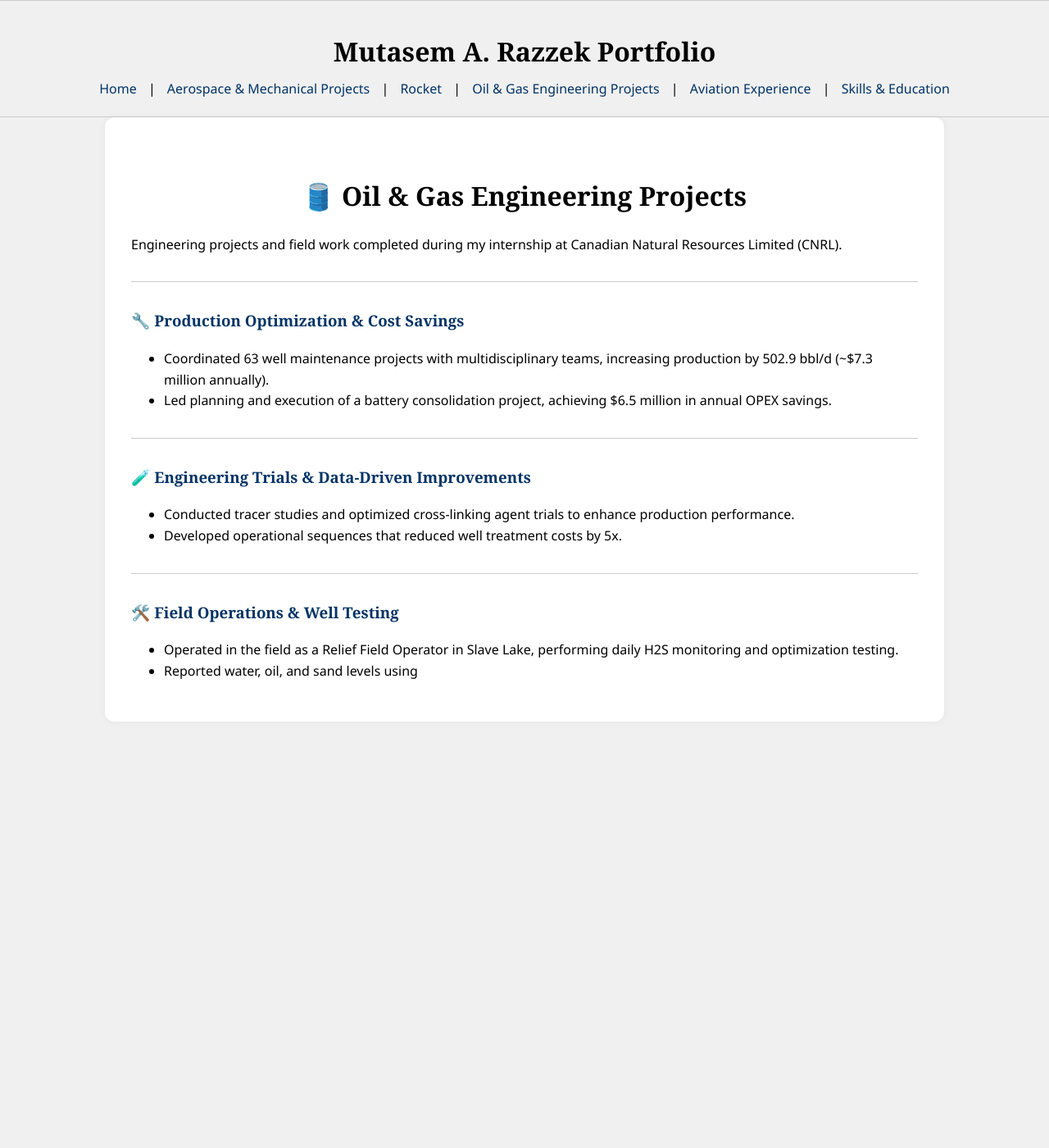
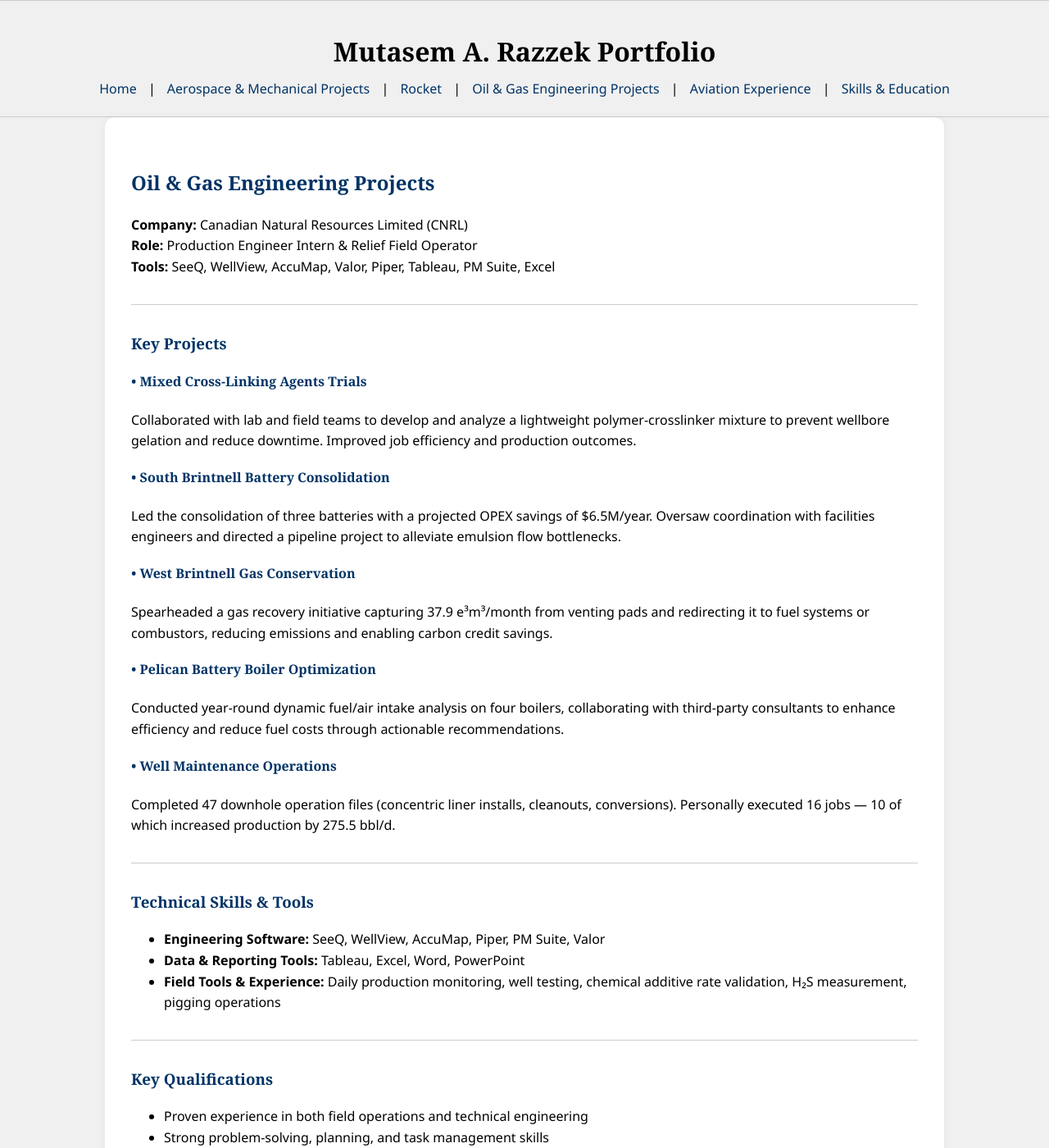
Before and after one commit to MutasemRazz/new-portfolio, a Jekyll site: the page built from oil-gas.md, in a window 1280 px wide and 1400 px high. Shown: the whole window at 82% size. Built offline with Jekyll 4.4.1, drawn with Linux system fonts in a browser that asks for light colours; some of the changed text lies outside the part shown.

Commit message:
Add Oil & Gas Engineering Projects section

```diff
--- a/oil-gas.md
+++ b/oil-gas.md
@@ -3,24 +3,44 @@ layout: default
 title: Oil & Gas Engineering Projects
 ---
 
-# 🛢️ Oil & Gas Engineering Projects
-
-Engineering projects and field work completed during my internship at Canadian Natural Resources Limited (CNRL).
+## Oil & Gas Engineering Projects
+**Company:** Canadian Natural Resources Limited (CNRL)
+**Role:** Production Engineer Intern & Relief Field Operator
+**Tools:** SeeQ, WellView, AccuMap, Valor, Piper, Tableau, PM Suite, Excel
 
 ---
 
-### 🔧 Production Optimization & Cost Savings
-- Coordinated 63 well maintenance projects with multidisciplinary teams, increasing production by 502.9 bbl/d (~$7.3 million annually).
-- Led planning and execution of a battery consolidation project, achieving $6.5 million in annual OPEX savings.
+### Key Projects
+
+#### • Mixed Cross-Linking Agents Trials
+Collaborated with lab and field teams to develop and analyze a lightweight polymer-crosslinker mixture to prevent wellbore gelation and reduce downtime. Improved job efficiency and production outcomes.
+
+#### • South Brintnell Battery Consolidation
+Led the consolidation of three batteries with a projected OPEX savings of $6.5M/year. Oversaw coordination with facilities engineers and directed a pipeline project to alleviate emulsion flow bottlenecks.
+
+#### • West Brintnell Gas Conservation
+Spearheaded a gas recovery initiative capturing 37.9 e³m³/month from venting pads and redirecting it to fuel systems or combustors, reducing emissions and enabling carbon credit savings.
+
+#### • Pelican Battery Boiler Optimization
+Conducted year-round dynamic fuel/air intake analysis on four boilers, collaborating with third-party consultants to enhance efficiency and reduce fuel costs through actionable recommendations.
+
+#### • Well Maintenance Operations
+Completed 47 downhole operation files (concentric liner installs, cleanouts, conversions). Personally executed 16 jobs — 10 of which increased production by 275.5 bbl/d.
 
 ---
 
-### 🧪 Engineering Trials & Data-Driven Improvements
-- Conducted tracer studies and optimized cross-linking agent trials to enhance production performance.
-- Developed operational sequences that reduced well treatment costs by 5x.
+### Technical Skills & Tools
+
+- **Engineering Software:** SeeQ, WellView, AccuMap, Piper, PM Suite, Valor
+- **Data & Reporting Tools:** Tableau, Excel, Word, PowerPoint
+- **Field Tools & Experience:** Daily production monitoring, well testing, chemical additive rate validation, H₂S measurement, pigging operations
 
 ---
 
-### 🛠️ Field Operations & Well Testing
-- Operated in the field as a Relief Field Operator in Slave Lake, performing daily H2S monitoring and optimization testing.
-- Reported water, oil, and sand levels using
+### Key Qualifications
+
+- Proven experience in both field operations and technical engineering
+- Strong problem-solving, planning, and task management skills
+- Delivered high-impact results through collaborative, cross-functional projects
+- Committed to safety, sustainability, and long-term value creation in oil & gas
+- Built deep insight into operations, equipment, and data-driven decision-making
```
